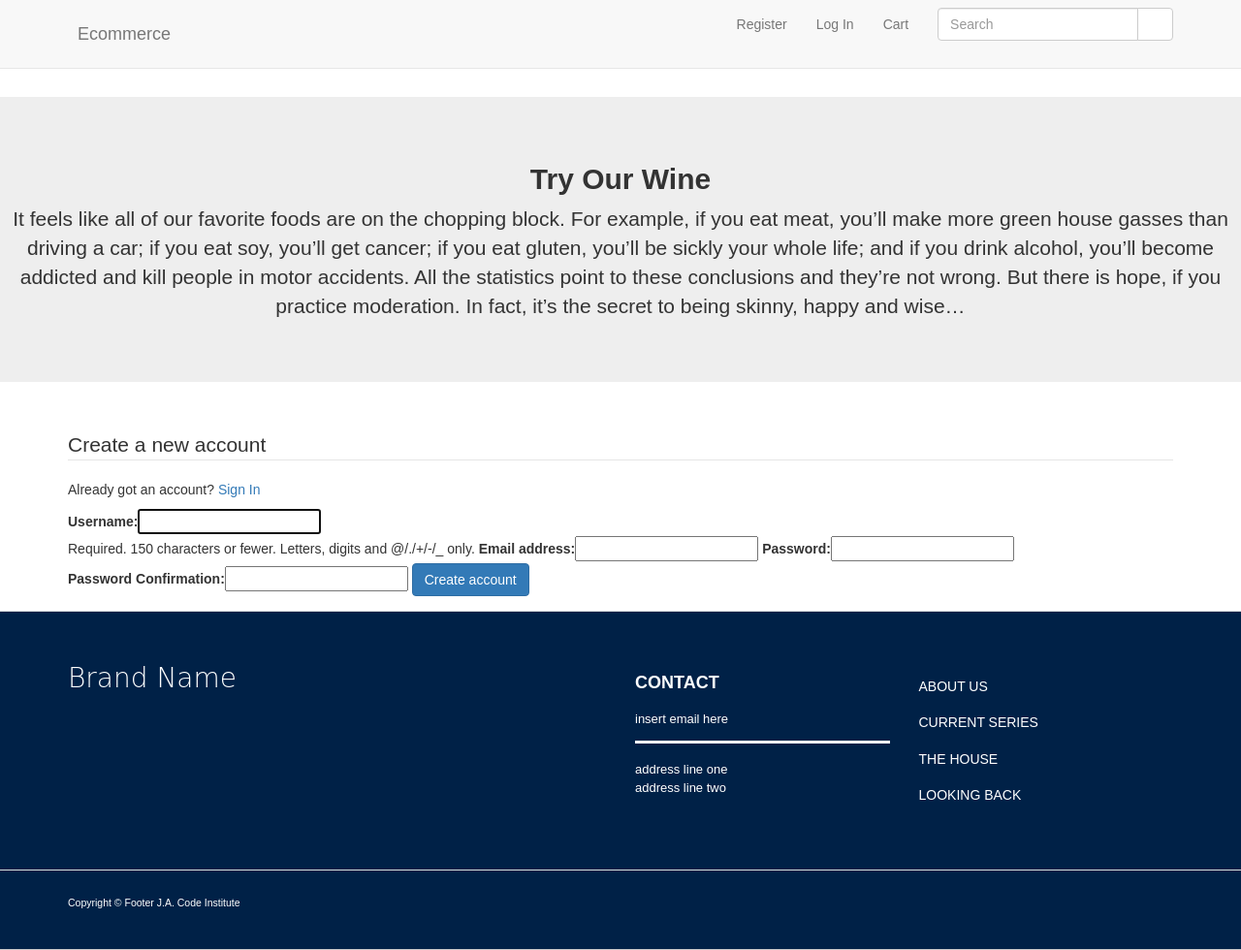
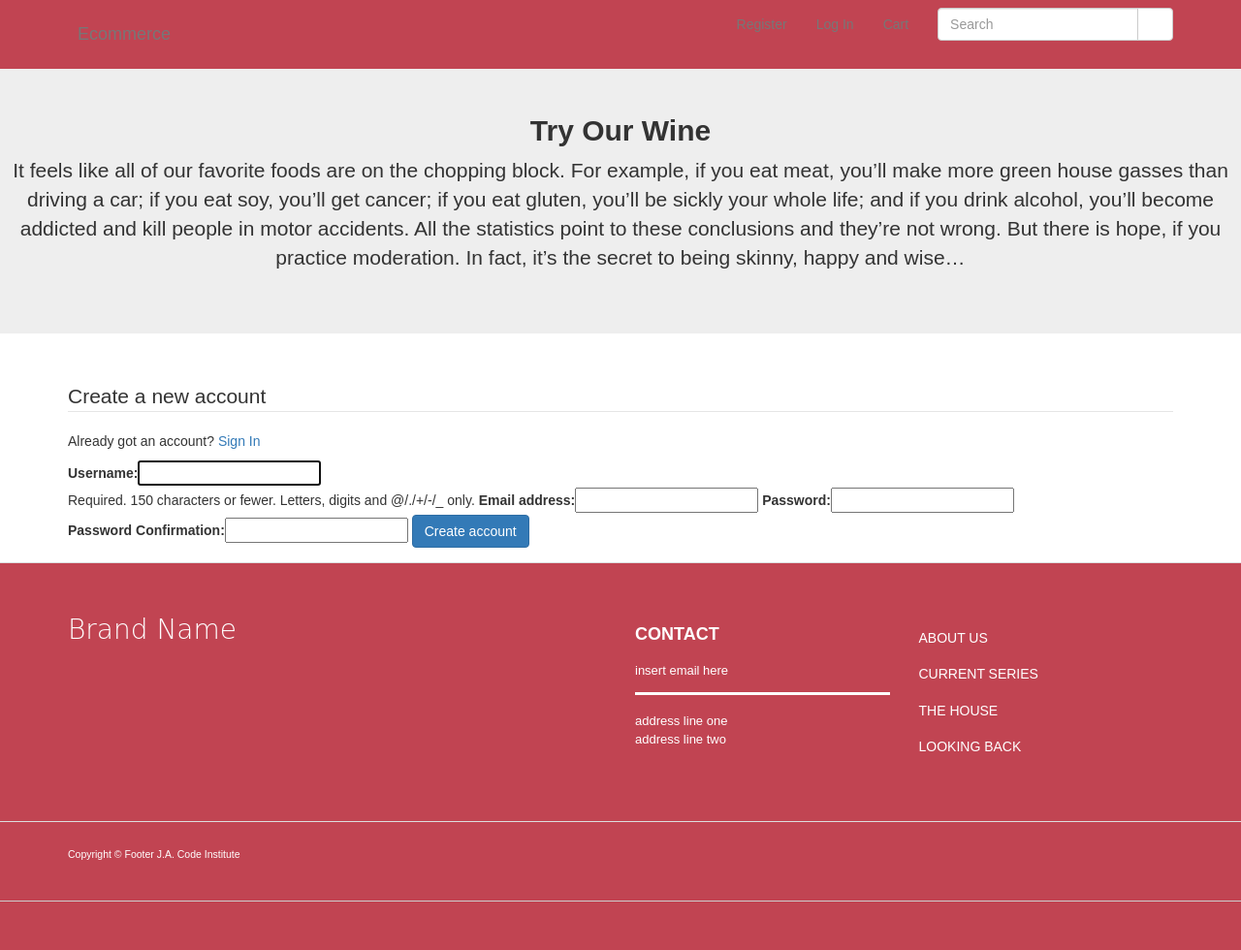
Before and after one commit to jamaral14/Full-Stack-Frameworks-with-Django-Milestone-Project, a Django app: page /accounts/register/ in a window 1280 px wide. Shown: the whole page at 97% size. After the commit the page ends 930 px from the top, so only its background shows below. Run offline with Django 3.2, Linux system fonts and the light colour scheme; some libraries are stand-ins or nearby versions; some web fonts are replaced.

Commit message:
added color to navbar and footer

```diff
--- a/static/css/custom.css
+++ b/static/css/custom.css
@@ -1,6 +1,12 @@
 body {
     font-family: Arial;
-    padding-top: 100px;
+    padding-top: 50px;
+}
+
+.navbar {
+    background-image: linear-gradient(#c14452, #c14452 60%, #c14452);
+    background-repeat: no-repeat;
+    border-color: #c14452;
 }
 
 .navbar-header {
@@ -71,7 +77,7 @@ caption p {
 	display: block;
 }
 .footer {
-	background: #002147;
+	background: #c14452;
 	height: auto;
 	padding-bottom: 30px;
 	position: relative;
```
